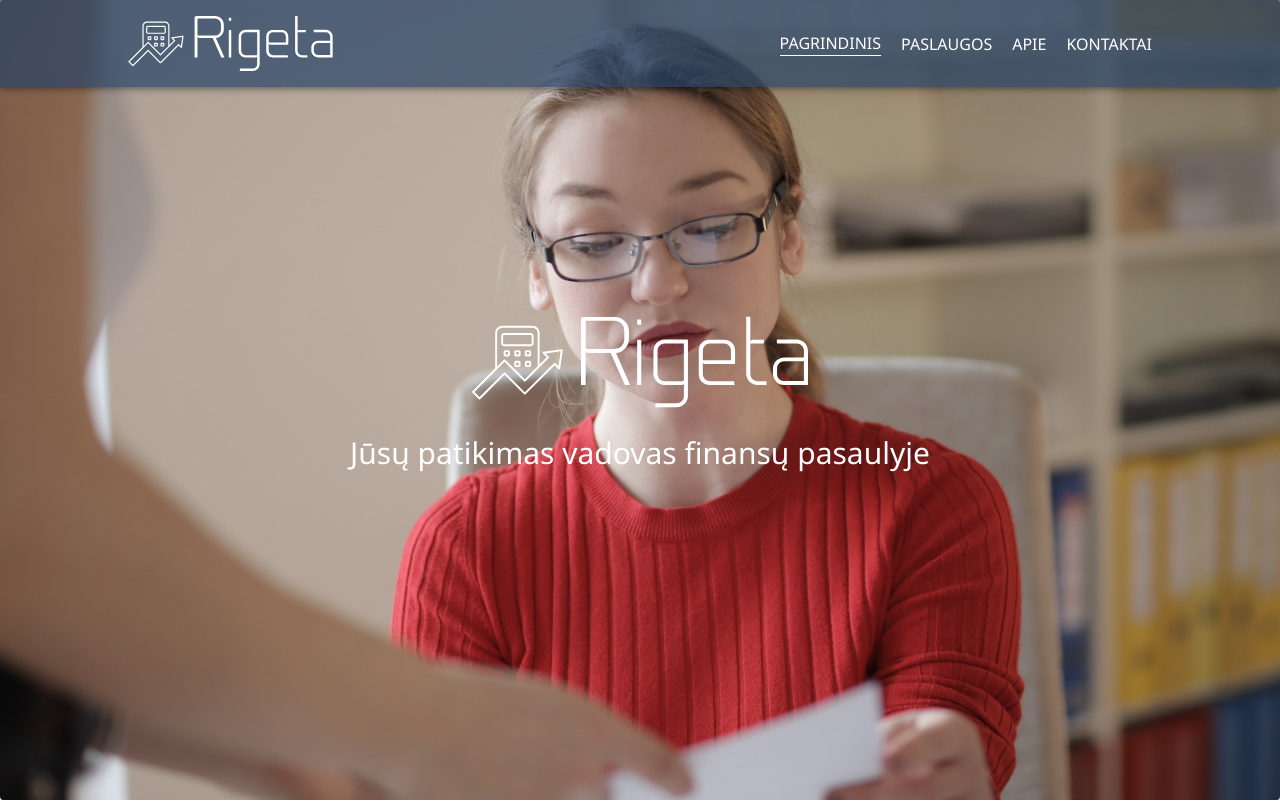
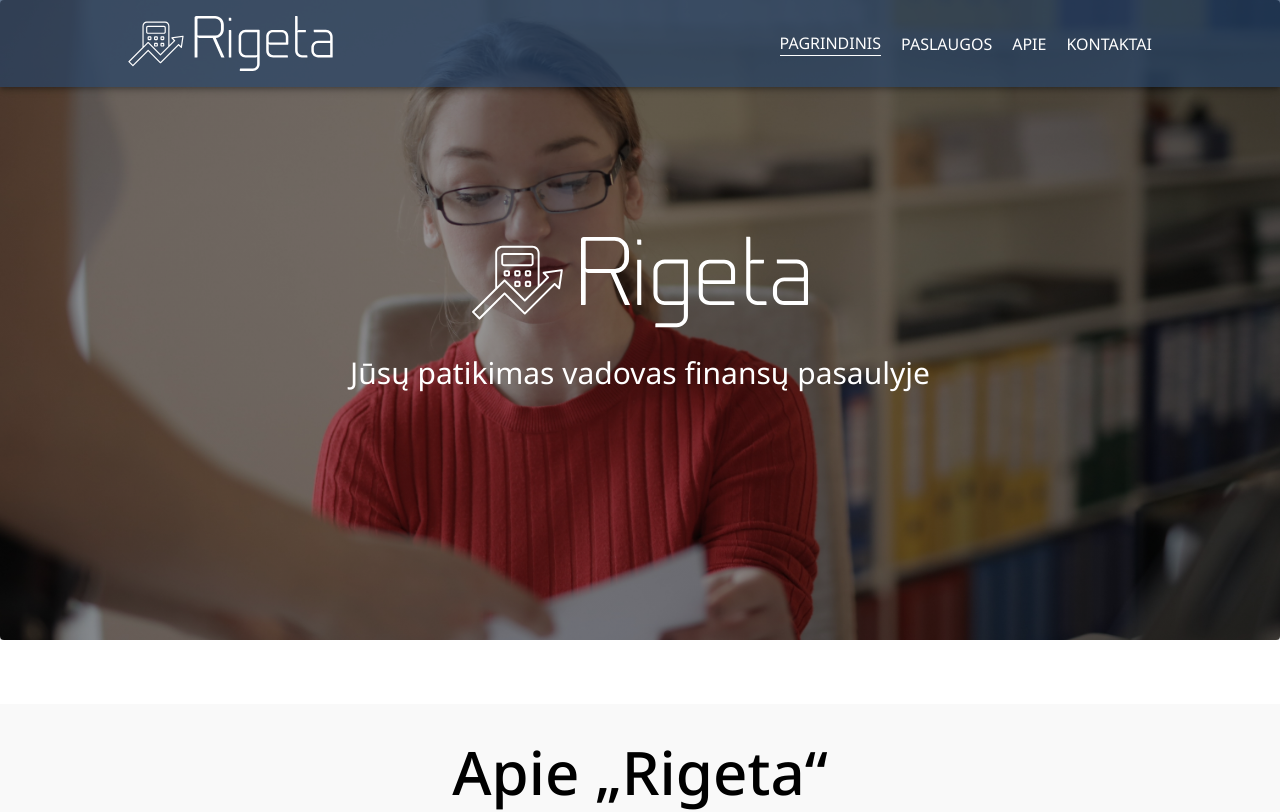
Before and after one commit to augutis44/rigetaSite, a React (Vite) app: page / in a window 1280 px wide. Shown: the top 812 px of the page. Built offline with nearby package versions, Linux system fonts and the light colour scheme.

Commit message:
header changes

```diff
--- a/src/components/MainPhoto.jsx
+++ b/src/components/MainPhoto.jsx
@@ -6,21 +6,25 @@ const MainPhoto = () => {
     const theme = useTheme();
     const isDownMd = useMediaQuery(theme.breakpoints.down('md'));
 
+    const logoHeight = isDownMd ? '16rem' : "21rem"
+
     return (
         <Card
             sx={{
-                backgroundImage: isDownMd ? "url('/pexels-andrea-piacquadio-3770194 - Copy.jpg')" : "url('/pexels-andrea-piacquadio-3770194.jpg')",
+                background: isDownMd ?
+                    'linear-gradient(rgba(0, 0, 0, 0.4), rgba(0, 0, 0, 0.4)), url("/pexels-andrea-piacquadio-3770194 - Copy.jpg")'
+                    : 'linear-gradient(rgba(0, 0, 0, 0.4), rgba(0, 0, 0, 0.4)), url("pexels-andrea-piacquadio-3770194.jpg")'
+                ,
                 backgroundRepeat: 'no-repeat',
                 backgroundSize: 'cover',
-                backgroundAttachment: 'fixed',
-                height: '100vh',
+                height: '80vh',
                 display: 'flex',
                 justifyContent: 'center',
                 alignItems: 'center',
                 flexDirection: 'column'
             }}
         >
-            <RegitaLogo variant='white' width="21rem" height="6.5rem" />
+            <RegitaLogo variant='white' width={logoHeight} height="6.5rem" />
             <Typography
                 sx={{
                     fontSize: '30px',
```
